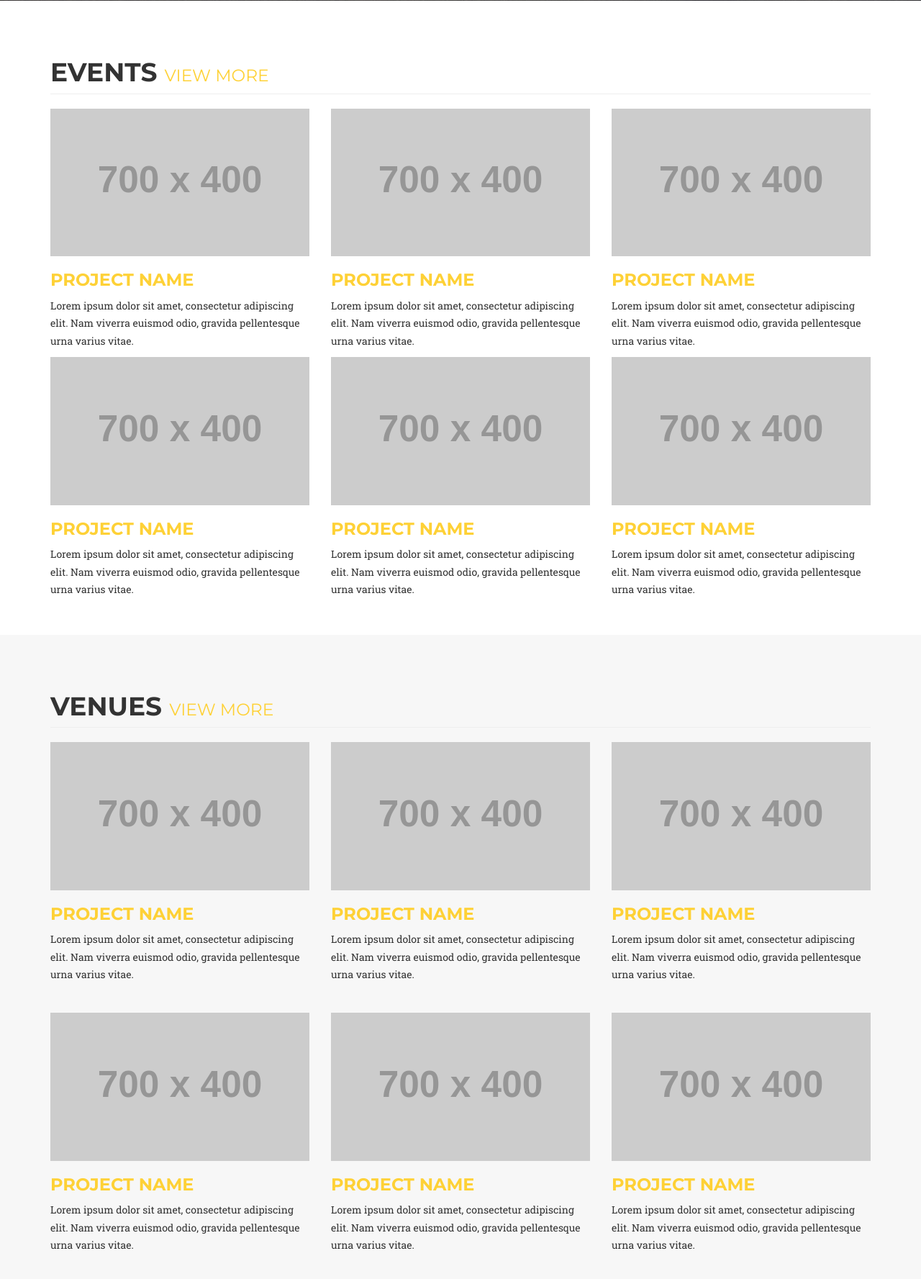
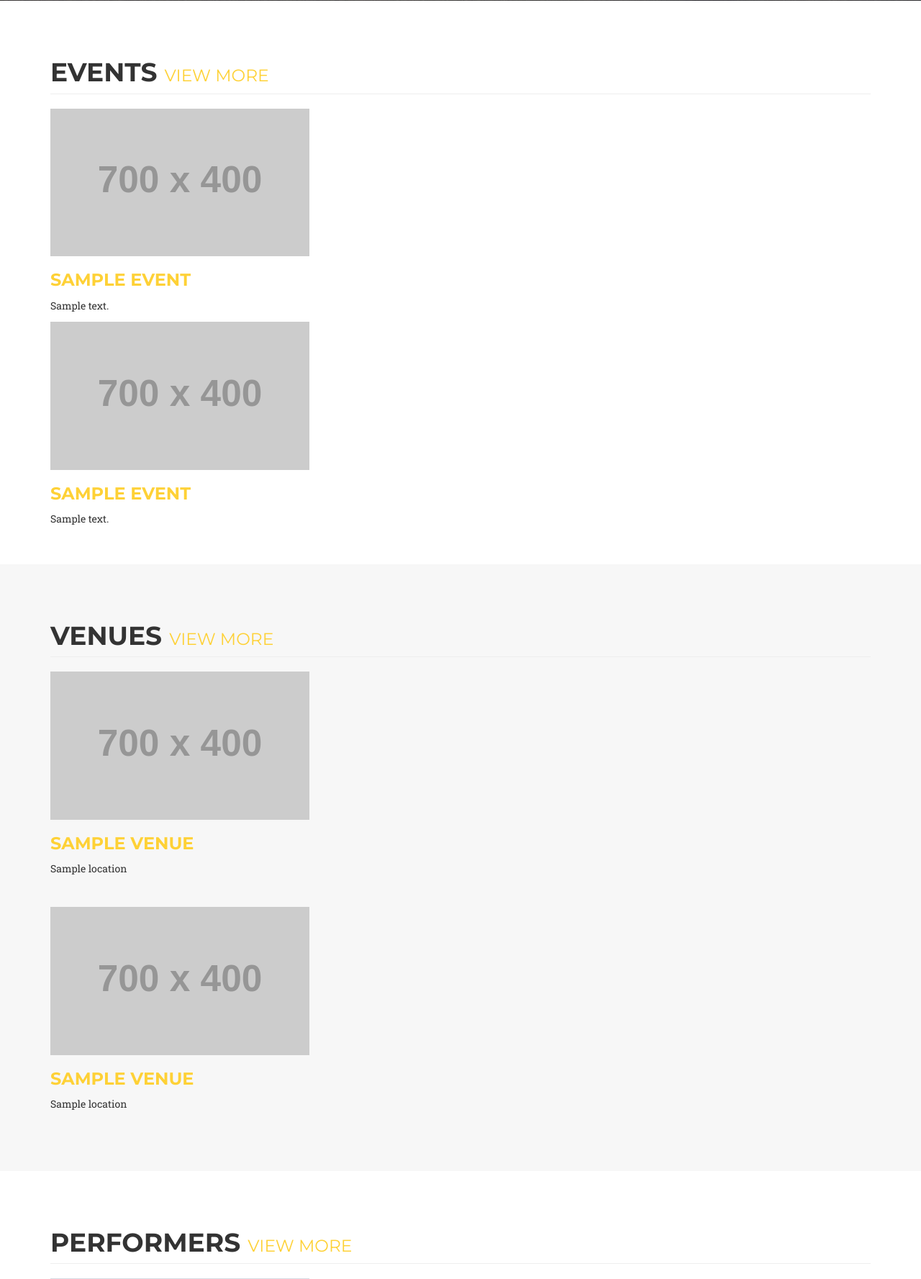
Before and after one commit to qychen/dbProj1_Eventorer, a Flask app: template website/templates/index.html in a window 1280 px wide. Shown: the part 744-2521 px from the top of the page at 72% size. Run offline with Flask 2, Linux system fonts and the light colour scheme; the template is opened without the code that fills it: most values are stand-ins (such as "Sample title", 1, 10 or a date in 2020); grey boxes marked "Sample" are stand-in pictures; grey boxes labelled with a size stand in for pictures from a placeholder-image service; some libraries are stand-ins or nearby versions; some web fonts are replaced.

Commit message:
add db part for main page

```diff
--- a/website/application.py
+++ b/website/application.py
@@ -1,12 +1,55 @@
-from flask import Flask, render_template, request
+from flask import Flask, render_template, request, g
 import requests
 import json
+from sqlalchemy import *
+from sqlalchemy.pool import NullPool
 
 application = Flask(__name__)
 
+DATABASEURI = "postgresql://kl2844:PKKNNH@w4111db.eastus.cloudapp.azure.com/kl2844"
+engine = create_engine(DATABASEURI)
+
+@application.before_request
+def before_request():
+	"""
+	This function is run at the beginning of every web request
+	(every time you enter an address in the web browser).
+	We use it to setup a database connection that can be used throughout the request
+
+	The variable g is globally accessible
+	"""
+	try:
+		g.conn = engine.connect()
+	except:
+		print "uh oh, problem connecting to database"
+		import traceback; traceback.print_exc()
+		g.conn = None
+
+@application.teardown_request
+def teardown_request(exception):
+	"""
+	At the end of the web request, this makes sure to close the database connection.
+	If you don't the database could run out of memory!
+	"""
+	try:
+		g.conn.close()
+	except Exception as e:
+		pass
+
 @application.route('/')
 def main_page():
-	return render_template('index.html')
+	context = dict()
+	cursor = g.conn.execute("SELECT name, description FROM Event_Locates LIMIT 6")
+	context['events'] = [event for event in cursor]
+	cursor.close()
+	cursor = g.conn.execute("SELECT name, location FROM Venues LIMIT 6")
+	context['venues'] = [venue for venue in cursor]
+	cursor.close()
+	cursor = g.conn.execute("SELECT name, type, image FROM Performers LIMIT 6")
+	context['performers'] = [performer for performer in cursor]
+	cursor.close()
+	print context['performers']
+	return render_template('index.html', **context)
 
 @application.route('/<list_name>')
 def events_list(list_name=None):
@@ -27,5 +70,4 @@ def surround():
 	return r.text
 
 if __name__ == '__main__':
-	application.debug = True
-	application.run()
+	application.run(debug=True)
--- a/website/templates/index.html
+++ b/website/templates/index.html
@@ -104,53 +104,29 @@
             <!-- /.row -->
             <!-- Projects Row -->
             <div class="row">
-                <div id="e1" class="col-md-4 portfolio-item">
+                {% for event in events[:3] %}
+                    <div class="col-md-4 portfolio-item">
                         <img class="img-responsive" src="http://placehold.it/700x400" alt="">
                         <h3>
-                        <a class ="names" href="event/e0231">Project Name</a>
+                            <a class ="names" href="event/e0231">{{event.name}}</a>
                         </h3>
-                    <p>Lorem ipsum dolor sit amet, consectetur adipiscing elit. Nam viverra euismod odio, gravida pellentesque urna varius vitae.</p>
+                        <p>{{event.description}}</p>
                     </div>
-                <div id="e2" class="col-md-4 portfolio-item">
-                    <img class="img-responsive" src="http://placehold.it/700x400" alt="">
-                    <h3>
-                        <a href="#">Project Name</a>
-                    </h3>
-                    <p>Lorem ipsum dolor sit amet, consectetur adipiscing elit. Nam viverra euismod odio, gravida pellentesque urna varius vitae.</p>
-                </div>
-                <div id="e3" class="col-md-4 portfolio-item">
-                    <img class="img-responsive" src="http://placehold.it/700x400" alt="">
-                    <h3>
-                        <a href="#">Project Name</a>
-                    </h3>
-                    <p>Lorem ipsum dolor sit amet, consectetur adipiscing elit. Nam viverra euismod odio, gravida pellentesque urna varius vitae.</p>
-                </div>
+                {% endfor %}
             </div>
             <!-- /.row -->
 
             <!-- Projects Row -->
             <div class="row">
+                {% for event in events[3:] %}
                     <div class="col-md-4 portfolio-item">
                         <img class="img-responsive" src="http://placehold.it/700x400" alt="">
                         <h3>
-                        <a href="#">Project Name</a>
+                            <a href="#">{{event.name}}</a>
                         </h3>
-                    <p>Lorem ipsum dolor sit amet, consectetur adipiscing elit. Nam viverra euismod odio, gravida pellentesque urna varius vitae.</p>
+                        <p>{{event.description}}</p>
                     </div>
-                <div class="col-md-4 portfolio-item">
-                    <img class="img-responsive" src="http://placehold.it/700x400" alt="">
-                    <h3>
-                        <a href="#">Project Name</a>
-                    </h3>
-                    <p>Lorem ipsum dolor sit amet, consectetur adipiscing elit. Nam viverra euismod odio, gravida pellentesque urna varius vitae.</p>
-                </div>
-                <div class="col-md-4 portfolio-item">
-                    <img class="img-responsive" src="http://placehold.it/700x400" alt="">
-                    <h3>
-                        <a href="#">Project Name</a>
-                    </h3>
-                    <p>Lorem ipsum dolor sit amet, consectetur adipiscing elit. Nam viverra euismod odio, gravida pellentesque urna varius vitae.</p>
-                </div>
+                {% endfor %}
             </div>
         </div>
     </section>
@@ -171,53 +147,29 @@
             <!-- /.row -->
             <!-- Projects Row -->
             <div class="row">
+                {% for venue in venues[:3] %}
                     <div class="col-md-4 portfolio-item">
                         <img class="img-responsive" src="http://placehold.it/700x400" alt="">
                         <h3>
-                        <a href="#">Project Name</a>
+                            <a href="#">{{venue.name}}</a>
                         </h3>
-                    <p>Lorem ipsum dolor sit amet, consectetur adipiscing elit. Nam viverra euismod odio, gravida pellentesque urna varius vitae.</p>
+                        <p>{{venue.location}}</p>
                     </div>
-                <div class="col-md-4 portfolio-item">
-                    <img class="img-responsive" src="http://placehold.it/700x400" alt="">
-                    <h3>
-                        <a href="#">Project Name</a>
-                    </h3>
-                    <p>Lorem ipsum dolor sit amet, consectetur adipiscing elit. Nam viverra euismod odio, gravida pellentesque urna varius vitae.</p>
-                </div>
-                <div class="col-md-4 portfolio-item">
-                    <img class="img-responsive" src="http://placehold.it/700x400" alt="">
-                    <h3>
-                        <a href="#">Project Name</a>
-                    </h3>
-                    <p>Lorem ipsum dolor sit amet, consectetur adipiscing elit. Nam viverra euismod odio, gravida pellentesque urna varius vitae.</p>
-                </div>
+                {% endfor %}
             </div>
             <!-- /.row -->
 
             <!-- Projects Row -->
             <div class="row">
+                {% for venue in venues[3:] %}
                     <div class="col-md-4 portfolio-item">
                         <img class="img-responsive" src="http://placehold.it/700x400" alt="">
                         <h3>
-                        <a href="#">Project Name</a>
+                            <a href="#">{{venue.name}}</a>
                         </h3>
-                    <p>Lorem ipsum dolor sit amet, consectetur adipiscing elit. Nam viverra euismod odio, gravida pellentesque urna varius vitae.</p>
+                        <p>{{venue.location}}</p>
                     </div>
-                <div class="col-md-4 portfolio-item">
-                    <img class="img-responsive" src="http://placehold.it/700x400" alt="">
-                    <h3>
-                        <a href="#">Project Name</a>
-                    </h3>
-                    <p>Lorem ipsum dolor sit amet, consectetur adipiscing elit. Nam viverra euismod odio, gravida pellentesque urna varius vitae.</p>
-                </div>
-                <div class="col-md-4 portfolio-item">
-                    <img class="img-responsive" src="http://placehold.it/700x400" alt="">
-                    <h3>
-                        <a href="#">Project Name</a>
-                    </h3>
-                    <p>Lorem ipsum dolor sit amet, consectetur adipiscing elit. Nam viverra euismod odio, gravida pellentesque urna varius vitae.</p>
-                </div>
+                {% endfor %}
             </div>
         </div>
     </section>
@@ -238,53 +190,29 @@
             <!-- /.row -->
             <!-- Projects Row -->
             <div class="row">
+                {% for performer in performers[:3] %}
                     <div class="col-md-4 portfolio-item">
-                    <img class="img-responsive" src="http://placehold.it/700x400" alt="">
+                        <img class="img-responsive" src="{{performer.image}}" alt="">
                         <h3>
-                        <a href="#">Project Name</a>
+                            <a href="#">{{performer.name}}</a>
                         </h3>
-                    <p>Lorem ipsum dolor sit amet, consectetur adipiscing elit. Nam viverra euismod odio, gravida pellentesque urna varius vitae.</p>
+                        <p>{{performer.type}}</p>
                     </div>
-                <div class="col-md-4 portfolio-item">
-                    <img class="img-responsive" src="http://placehold.it/700x400" alt="">
-                    <h3>
-                        <a href="#">Project Name</a>
-                    </h3>
-                    <p>Lorem ipsum dolor sit amet, consectetur adipiscing elit. Nam viverra euismod odio, gravida pellentesque urna varius vitae.</p>
-                </div>
-                <div class="col-md-4 portfolio-item">
-                    <img class="img-responsive" src="http://placehold.it/700x400" alt="">
-                    <h3>
-                        <a href="#">Project Name</a>
-                    </h3>
-                    <p>Lorem ipsum dolor sit amet, consectetur adipiscing elit. Nam viverra euismod odio, gravida pellentesque urna varius vitae.</p>
-                </div>
+                {% endfor %}
             </div>
             <!-- /.row -->
 
             <!-- Projects Row -->
             <div class="row">
+                {% for performer in performers[3:] %}
                     <div class="col-md-4 portfolio-item">
-                    <img class="img-responsive" src="http://placehold.it/700x400" alt="">
+                        <img class="img-responsive" src="{{performer.image}}" alt="">
                         <h3>
-                        <a href="#">Project Name</a>
+                            <a href="#">{{performer.name}}</a>
                         </h3>
-                    <p>Lorem ipsum dolor sit amet, consectetur adipiscing elit. Nam viverra euismod odio, gravida pellentesque urna varius vitae.</p>
+                        <p>{{performer.type}}</p>
                     </div>
-                <div class="col-md-4 portfolio-item">
-                    <img class="img-responsive" src="http://placehold.it/700x400" alt="">
-                    <h3>
-                        <a href="#">Project Name</a>
-                    </h3>
-                    <p>Lorem ipsum dolor sit amet, consectetur adipiscing elit. Nam viverra euismod odio, gravida pellentesque urna varius vitae.</p>
-                </div>
-                <div class="col-md-4 portfolio-item">
-                    <img class="img-responsive" src="http://placehold.it/700x400" alt="">
-                    <h3>
-                        <a href="#">Project Name</a>
-                    </h3>
-                    <p>Lorem ipsum dolor sit amet, consectetur adipiscing elit. Nam viverra euismod odio, gravida pellentesque urna varius vitae.</p>
-                </div>
+                {% endfor %}
             </div>
         </div>
     </section>
```
Lines whose indentation alone changed are shown as unchanged.
